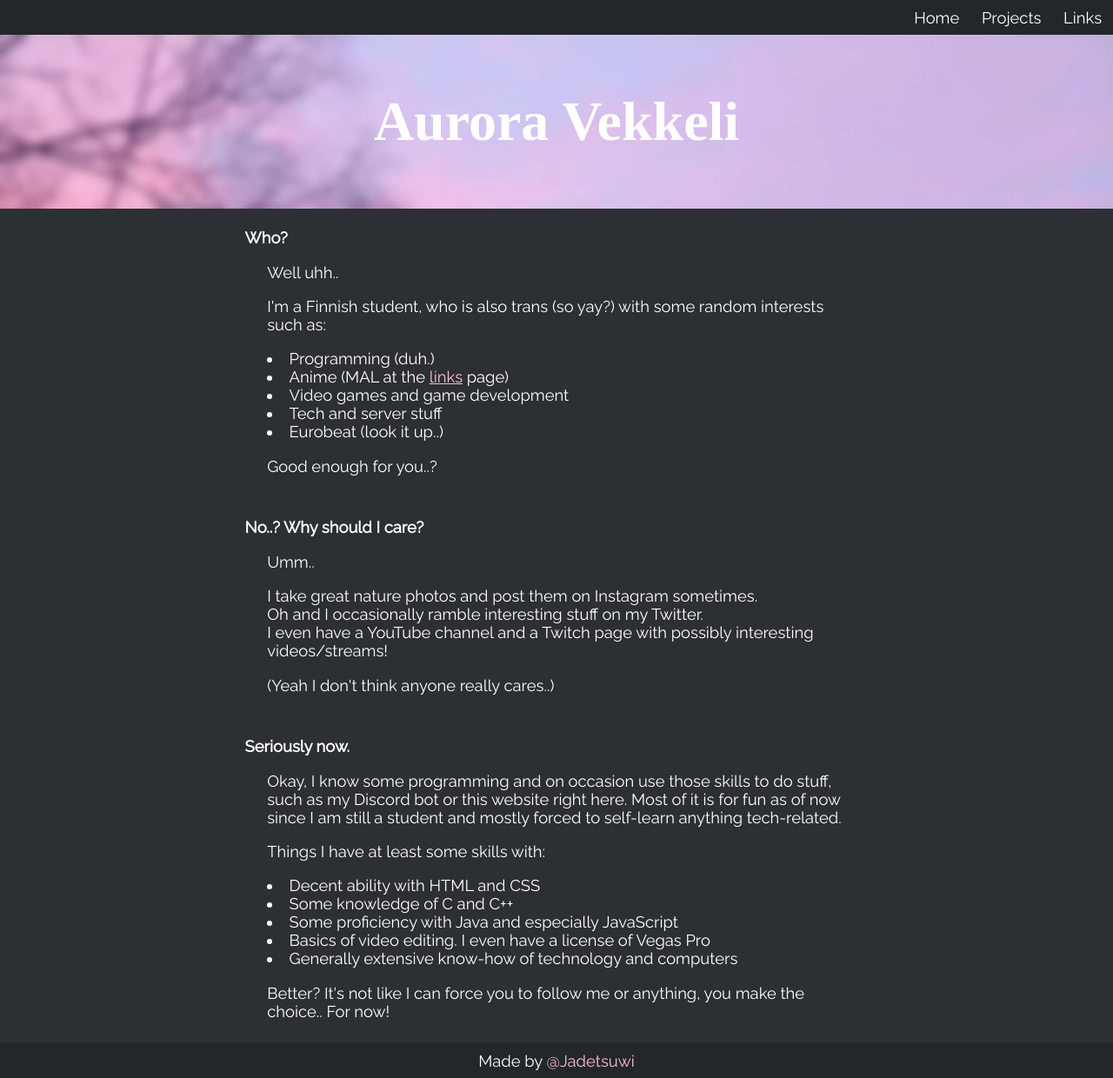
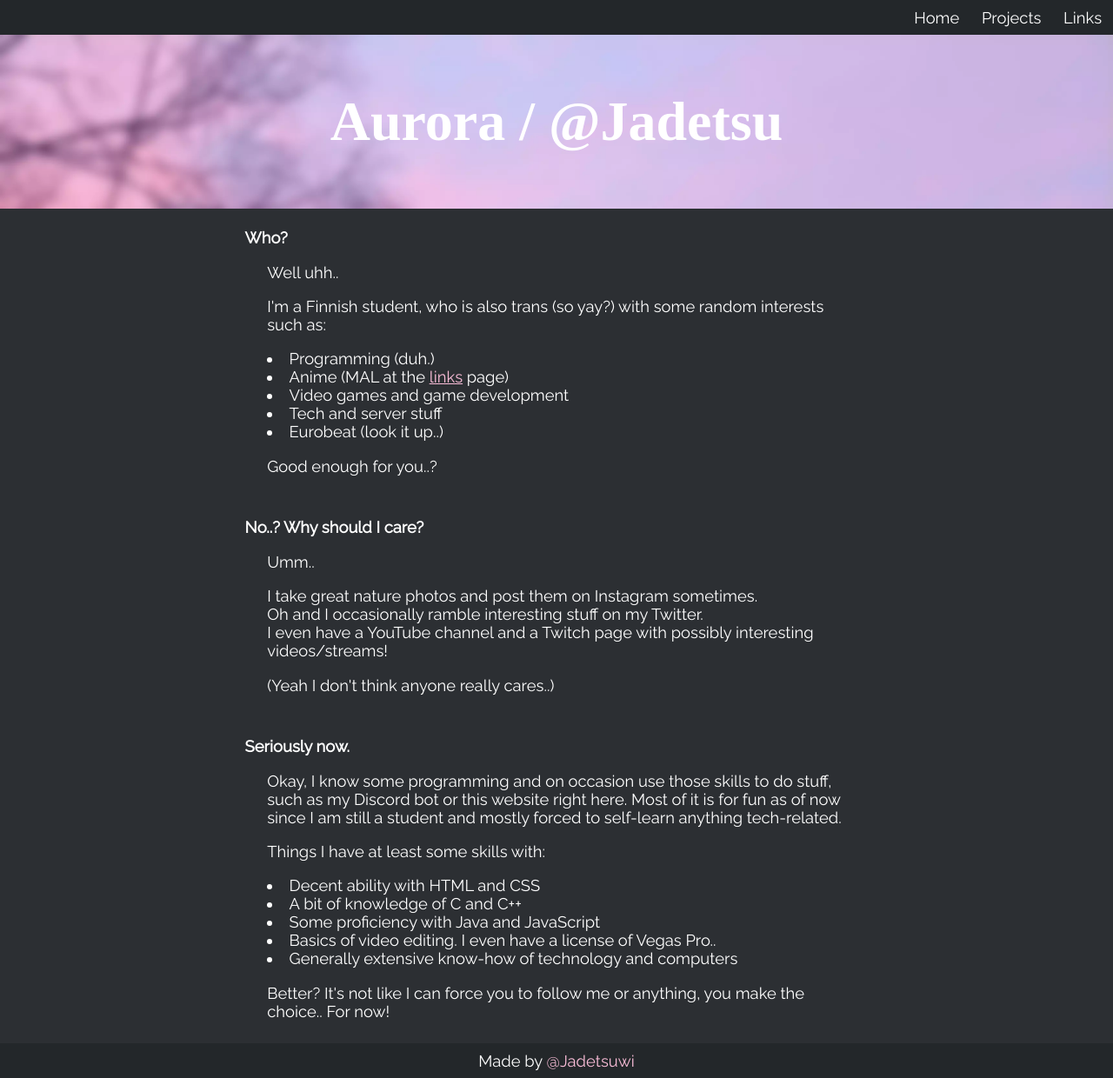
Before and after one commit to Jadetsu/Website, a plain HTML site: page index.html in a window 1280 px wide. Shown: the whole page at 87% size. Drawn offline with Linux system fonts and the light colour scheme; a web font is replaced by a local one.

Commit message:
Changed a few minor things..

```diff
--- a/index.html
+++ b/index.html
@@ -20,7 +20,7 @@
       </nav>
       <!--Header image-->
       <header class="grid-pic">
-        <h1 class="stylized">Aurora Vekkeli</h1>
+        <h1 class="stylized">Aurora / @Jadetsu</h1>
       </header>
       <!--Main content area-->
       <section class="grid-content">
@@ -55,9 +55,9 @@
           <p>Things I have at least some skills with:</p>
           <ul>
             <li>Decent ability with HTML and CSS</li>
-            <li>Some knowledge of C and C++</li>
-            <li>Some proficiency with Java and especially JavaScript</li>
-            <li>Basics of video editing. I even have a license of Vegas Pro</li>
+            <li>A bit of knowledge of C and C++</li>
+            <li>Some proficiency with Java and JavaScript</li>
+            <li>Basics of video editing. I even have a license of Vegas Pro..</li>
             <li>Generally extensive know-how of technology and computers</li>
           </ul>
           <p>Better? It's not like I can force you to follow me or anything, you make the choice.. For now!</p>
```
Also changed, not shown: links.html (+1 -1 lines), projects.html (+1 -1 lines).
